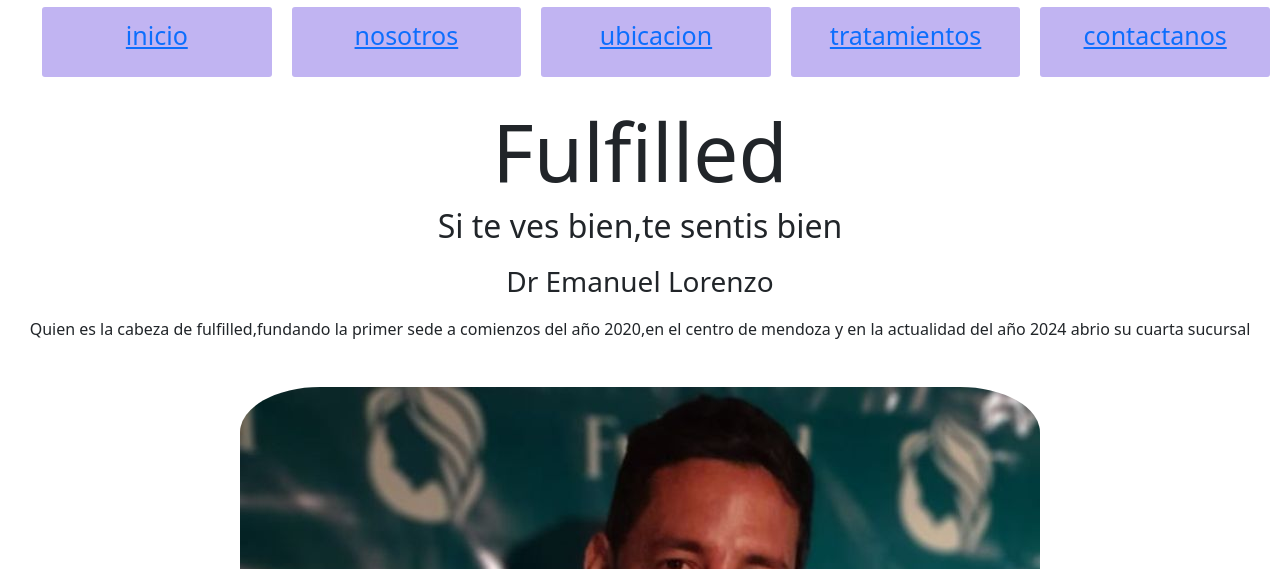
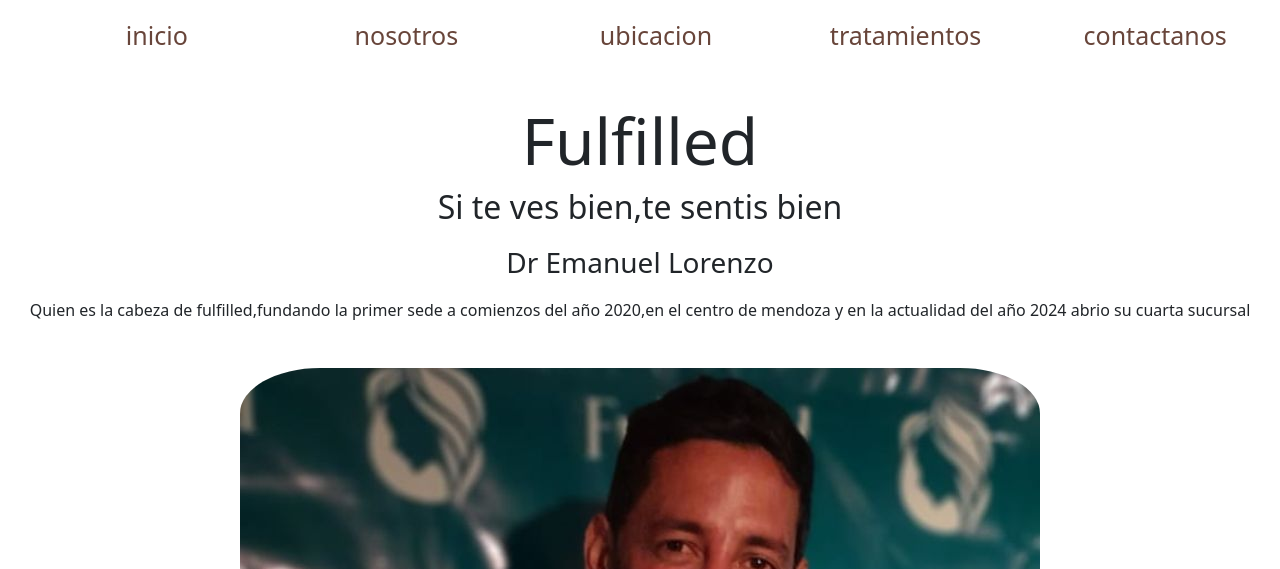
Before and after one commit to alemiranda18/Fulfilled, a website: page pages/nosotros.html in a window 1280 px wide. Shown: the part 83-652 px from the top of the page. Drawn offline with nearby package versions, Linux system fonts and the light colour scheme.

Commit message:
edicion de header

```diff
--- a/pages/nosotros.html
+++ b/pages/nosotros.html
@@ -23,11 +23,11 @@
             </div>
             <div>
                 <ol class="conteiner-list">
-                    <li class="list-item"><a href="../index.html">inicio</a></li>
-                    <li class="list-item"><a href="./nosotros.html">nosotros</a></li>
-                    <li class="list-item"><a href="./ubicacion.html">ubicacion</a></li>
-                    <li class="list-item"><a href="./tratamientos.html">tratamientos</a></li>
-                    <li class="list-item"><a href="./contactanos.html">contactanos</a></li>
+                    <li class="list-item"   id="imgNav1"><a href="../index.html">inicio</a></li>
+                    <li class="list-item"   id="imgNav2"><a href="./nosotros.html">nosotros</a></li>
+                    <li class="list-item"   id="imgNav3"><a href="./ubicacion.html">ubicacion</a></li>
+                    <li class="list-item"   id="imgNav4"><a href="./tratamientos.html">tratamientos</a></li>
+                    <li class="list-item"   id="imgNav5"><a href="./contactanos.html">contactanos</a></li>
                 </ol>
             </div>
             <div>
--- a/scss/_header.scss
+++ b/scss/_header.scss
@@ -28,22 +28,27 @@
     flex-direction: row;
     list-style: none;
     justify-content: space-around;
-
 }
 .list-item{
     border-radius: 3px;
-    background-color: rgb(193, 180, 242);
+    background-color: rgb(255, 255, 255);
     padding: 10px;
     margin: 10px;
     width: 500px;
     height: 70px;
     text-align: center;
     font-size: 25px;
+    list-style: none;
 }
-.conteiner-list :hover{
-    background-color: rgba(158, 209, 127, 0.553);
-    transition: all .3s;
+.list-item:hover{
+    background-color: rgb(210, 248, 248);
+    transition: all .5s;
+    scale: 1.1;
 }
+.list-item a {
+    color: rgb(104, 69, 58);text-decoration: none;
+}
+
 .iconWsp{
     position: fixed;
     bottom: 100px;
--- a/scss/main/_index.scss
+++ b/scss/main/_index.scss
@@ -3,7 +3,7 @@
         @extend%flexcolumn;
         align-items: center;
     h1{
-        font-size: 5em;
+        font-size: 4em;
         text-align: center;
         }
     h2{
@@ -27,7 +27,6 @@
 
     img{
         @include sizes(500px,300px);
-        border-radius: 5%;
 }
 
     .parrafoDoctor{
@@ -173,7 +172,7 @@
     .sectionUno{
         width: 100%;
         p{
-            width: 700px;
+            width: 500px;
         }
         img{
             width: 95%;
--- a/scss/main/_nosotros.scss
+++ b/scss/main/_nosotros.scss
@@ -4,7 +4,7 @@
     text-align: center;
 
         h1{
-            font-size: 5em;
+            font-size: 4em;
     }
         h2{
             text-align: center;
```
Also changed, not shown: css/style.css, 1 other file.
